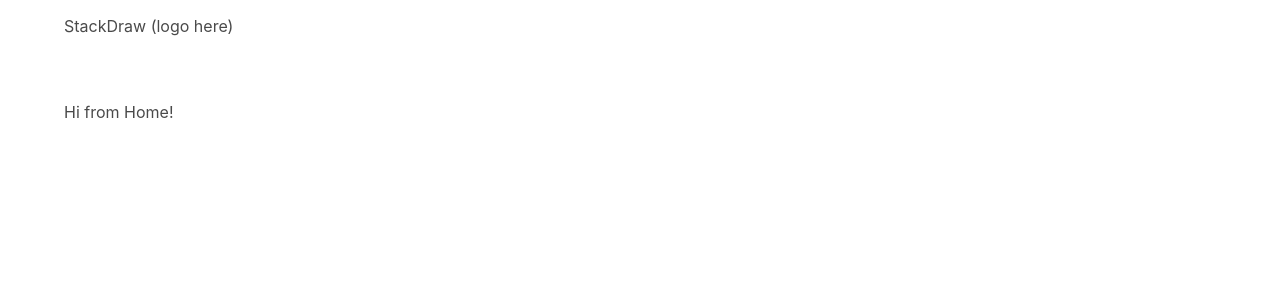
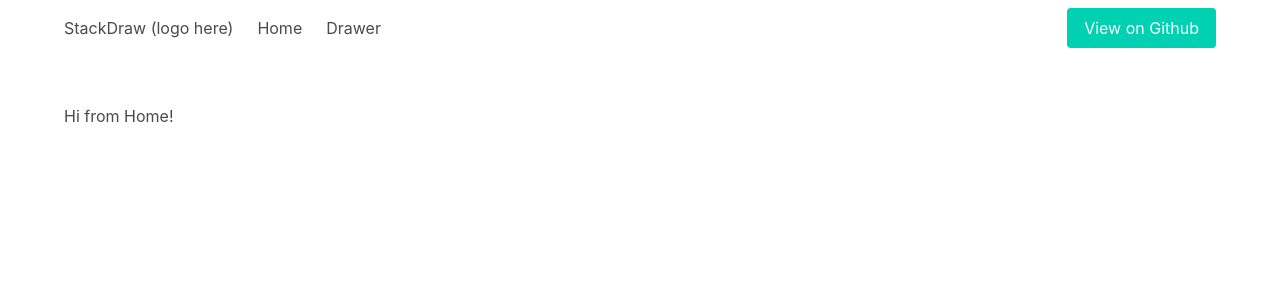
Before and after one commit to kvakil/stackdraw, a React (Create React App) app: page / in a window 1280 px wide. Shown: the top 300 px of the page. Built offline with nearby package versions, Linux system fonts and the light colour scheme.

Commit message:
Finish header bar

```diff
--- a/src/scenes/App/components/Header/index.tsx
+++ b/src/scenes/App/components/Header/index.tsx
@@ -1,4 +1,5 @@
 import * as React from 'react';
+import { Link } from 'react-router-dom';
 
 class Header extends React.Component {
   render() {
@@ -10,6 +11,26 @@ class Header extends React.Component {
               StackDraw (logo here)
             </div>
           </div>
+
+          <div className="navbar-menu">
+            <div className="navbar-start">
+              <Link to="/" className="navbar-item">
+                Home
+              </Link>
+              <Link to="/main" className="navbar-item">
+                Drawer
+              </Link>
+            </div>
+            <div className="navbar-end">
+              <div className="navbar-item">
+                <p className="control">
+                  <a className="button is-primary">
+                    View on Github
+                  </a>
+                </p>
+              </div>
+            </div>
+          </div>
         </nav>
       </div>
     );
```
